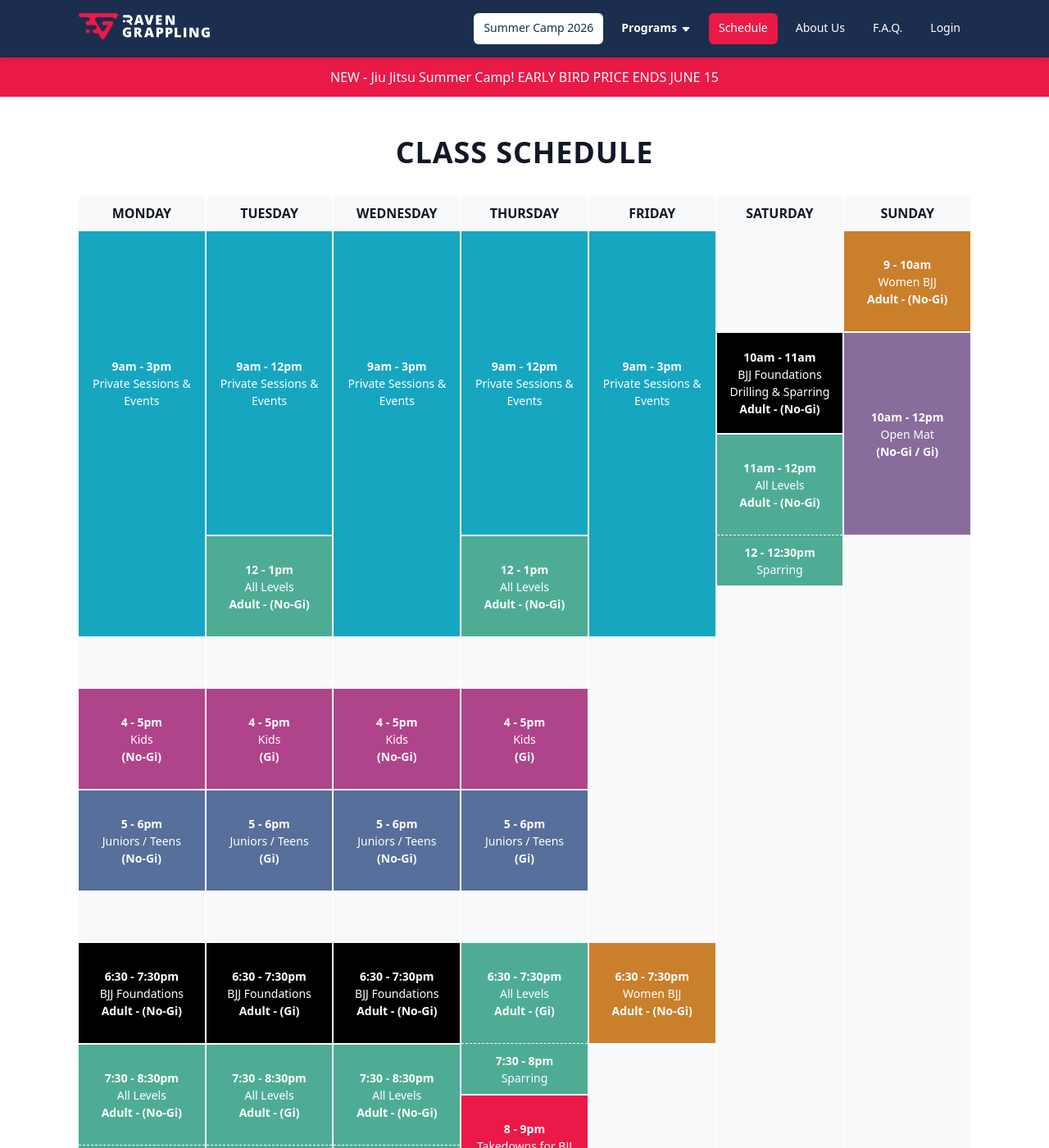
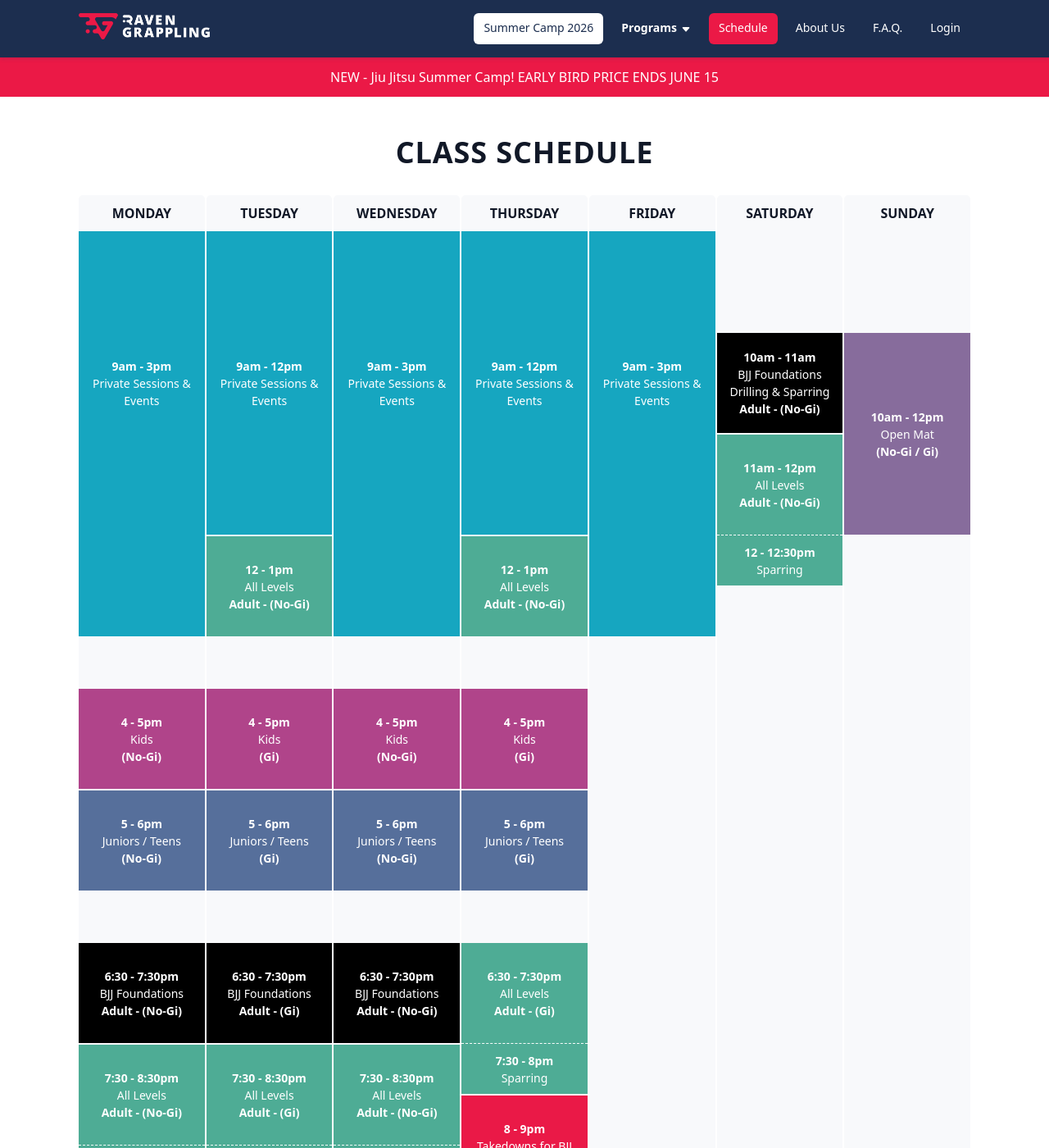
Before and after one commit to RavenGrappling/RavenGrappling.github.io, a Jekyll site: the page built from pages/schedule.html, in a window 1280 px wide and 1400 px high. Shown: the whole window at 82% size. Built offline with Jekyll 4.4.1, drawn with Linux system fonts in a browser that asks for light colours.

Commit message:
Update schedule.html

```diff
--- a/pages/schedule.html
+++ b/pages/schedule.html
@@ -217,13 +217,6 @@ meta_desc: Class Schedule
           </div>
           <div class="r-calendar-day-event r-event-start-12-00 r-event-end-13-00 r-event-private r-event-padding">
           </div>
-          <div class="r-calendar-day-event r-event-start-18-30 r-event-end-19-30 r-event-women-bjj">
-            <div class="r-calendar-day-event-time">6:30 - 7:30pm</div>
-            <div>
-              <div>Women BJJ</div>
-              <div><strong>Adult - (No-Gi)</strong></div>
-            </div>
-          </div>
         </div>
       </div>
 
@@ -259,13 +252,6 @@ meta_desc: Class Schedule
           SUNDAY
         </div>
         <div class="r-calendar-day-events">
-          <div class="r-calendar-day-event r-event-start-09-00 r-event-end-10-00 r-event-women-bjj">
-            <div class="r-calendar-day-event-time">9 - 10am</div>
-            <div>
-              <div>Women BJJ</div>
-              <div><strong>Adult - (No-Gi)</strong></div>
-            </div>
-          </div>
           <div class="r-calendar-day-event r-event-start-10-00 r-event-end-12-00 r-event-open-mat">
             <div class="r-calendar-day-event-time">10am - 12pm</div>
             <div>
```
